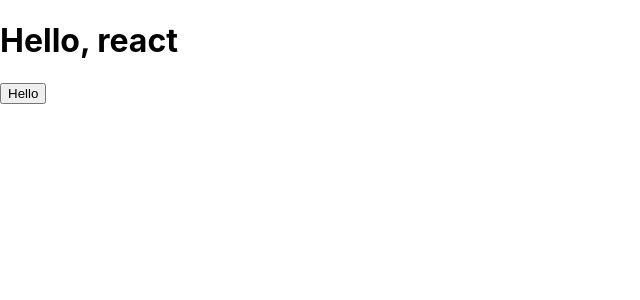
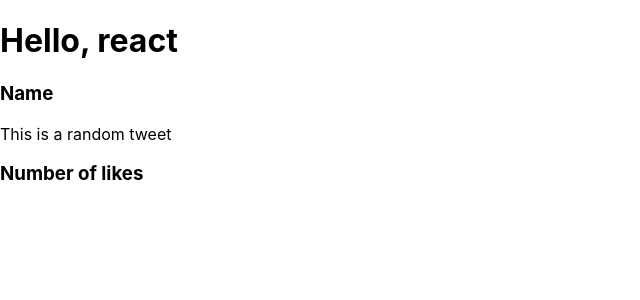
Before and after one commit to r-shirasu/react_tutorialForbeginners, a React (Create React App) app in the folder my-app/: page / in a window 1280 px wide. Shown: the top 300 px of the page, without its empty margins (0-640 px from the left). Built offline with nearby package versions, Linux system fonts and the light colour scheme.

Commit message:
randor tweet

```diff
--- a/my-app/src/App.js
+++ b/my-app/src/App.js
@@ -1,14 +1,11 @@
 import React from "react";
+import Tweet from "./Tweet";
 
 function App() {
-  const sayHello = () => {
-    console.log("hello");
-  };
-
   return (
     <div>
       <h1>Hello, react</h1>
-      <button onClick={sayHello}>Hello</button>
+      <Tweet />
     </div>
   );
 }
--- /dev/null
+++ b/my-app/src/Tweet.js
@@ -0,0 +1,13 @@
+import React from "react";
+
+function Tweet() {
+  return (
+    <div>
+      <h3>Name</h3>
+      <p>This is a random tweet</p>
+      <h3>Number of likes</h3>
+    </div>
+  );
+}
+
+export default Tweet;
```
